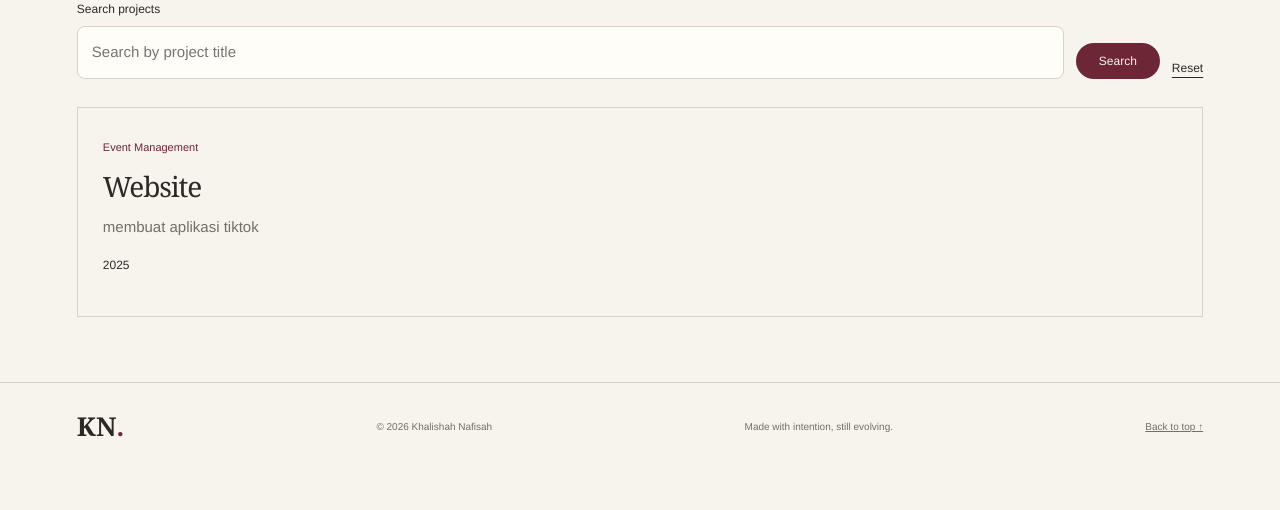
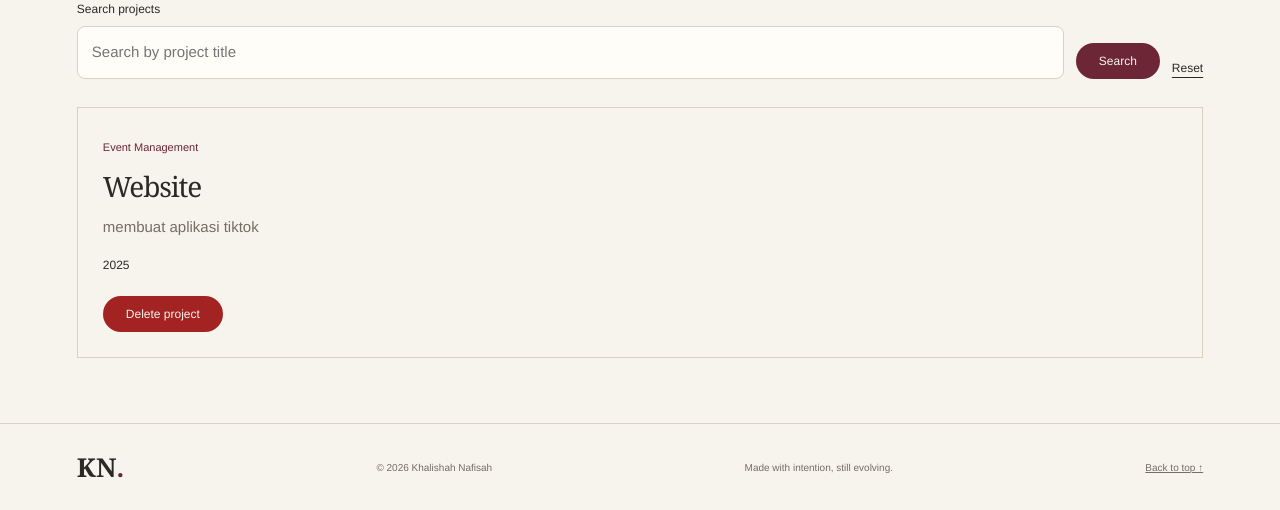
Before and after one commit to KhalishahNafisah/myportofolio, a Django app: page /projects/ in a window 1280 px wide. Shown: the part 353-863 px from the top of the page. Before the commit the page ends 790 px from the top, so only its background shows below. Run offline with Django 4.2, Linux system fonts and the light colour scheme; data comes from the database, SQL or seed files in the repository; both versions use the stored data as it was after the commit.

Commit message:
Menambah fitur delete project dan add

```diff
--- a/main/urls.py
+++ b/main/urls.py
@@ -1,6 +1,6 @@
 from django.urls import path
 
-from main.views import show_main, show_experience, show_projects, show_about, show_life, show_contact, create_project, get_projects_json
+from main.views import show_main, show_experience, show_projects, show_about, show_life, show_contact, create_project, get_projects_json, delete_project
 
 app_name = "main"
 
@@ -12,5 +12,10 @@ urlpatterns = [
     path("experience/", show_experience, name="show_experience"),
     path("projects/", show_projects, name="show_projects"),
     path("projects/add/", create_project, name="create_project"),
-        path("api/projects/", get_projects_json, name="get_projects_json"),
+    path("api/projects/", get_projects_json, name="get_projects_json"),
+        path(
+        "projects/<uuid:project_id>/delete/",
+        delete_project,
+        name="delete_project",
+    ),
 ]
--- a/main/views.py
+++ b/main/views.py
@@ -96,3 +96,11 @@ def get_projects_json(request):
         serializers.serialize("json", queryset),
         content_type="application/json",
     )
+
+def delete_project(request, project_id):
+    if request.method == "POST":
+        project = get_object_or_404(Project, pk=project_id)
+        project.delete()
+        messages.success(request, "Project berhasil dihapus.")
+
+    return redirect("main:show_projects")
--- a/static/css/style.css
+++ b/static/css/style.css
@@ -919,3 +919,35 @@ button.button {
     margin-bottom: 18px;
     border-radius: 6px;
 }
+
+.button-danger {
+    background: #a32222;
+}
+
+.button-danger:hover {
+    background: #7c1919;
+}
+
+.delete-popover {
+    position: fixed;
+    inset: 0;
+    margin: auto;
+    width: min(480px, calc(100vw - 32px));
+    max-height: calc(100dvh - 32px);
+    overflow-y: auto;
+    padding: 28px;
+    border: 1px solid var(--line);
+    border-radius: 12px;
+    background: var(--paper);
+    color: var(--ink);
+    box-shadow: 0 20px 70px #0003;
+}
+
+.delete-popover::backdrop {
+    background: #0005;
+}
+
+.delete-popover h2 {
+    font-size: 28px;
+    margin-bottom: 12px;
+}
--- /dev/null
+++ b/templates/components/project_delete_modal.html
@@ -0,0 +1,36 @@
+<button type="button"
+        class="button button-danger"
+        popovertarget="confirm-delete-{{ project.id }}">
+    Delete project
+</button>
+
+<div id="confirm-delete-{{ project.id }}"
+     class="delete-popover"
+     popover="auto"
+     role="dialog"
+     aria-labelledby="delete-heading-{{ project.id }}">
+    <h2 id="delete-heading-{{ project.id }}">
+        Delete this project?
+    </h2>
+
+    <p>
+        You are about to delete <strong>{{ project.title }}</strong>.
+    </p>
+
+    <div class="portfolio-actions">
+        <button type="button"
+                class="button button-secondary"
+                popovertarget="confirm-delete-{{ project.id }}"
+                popovertargetaction="hide">
+            Cancel
+        </button>
+
+        <form method="post"
+              action="{% url 'main:delete_project' project.id %}">
+            {% csrf_token %}
+            <button type="submit" class="button button-danger">
+                Yes, delete
+            </button>
+        </form>
+    </div>
+</div>
--- a/templates/projects.html
+++ b/templates/projects.html
@@ -69,7 +69,10 @@
                                 View Project
                             </a>
                         {% endif %}
-                    </article>
+                    <div class="portfolio-actions">
+                        {% include "components/project_delete_modal.html" with project=project %}
+                    </div>
+                </article>
                 {% empty %}
                     {% if title_query %}
                         <p class="empty-state">No matching projects found.</p>
```
Also changed, not shown: db.sqlite3.
